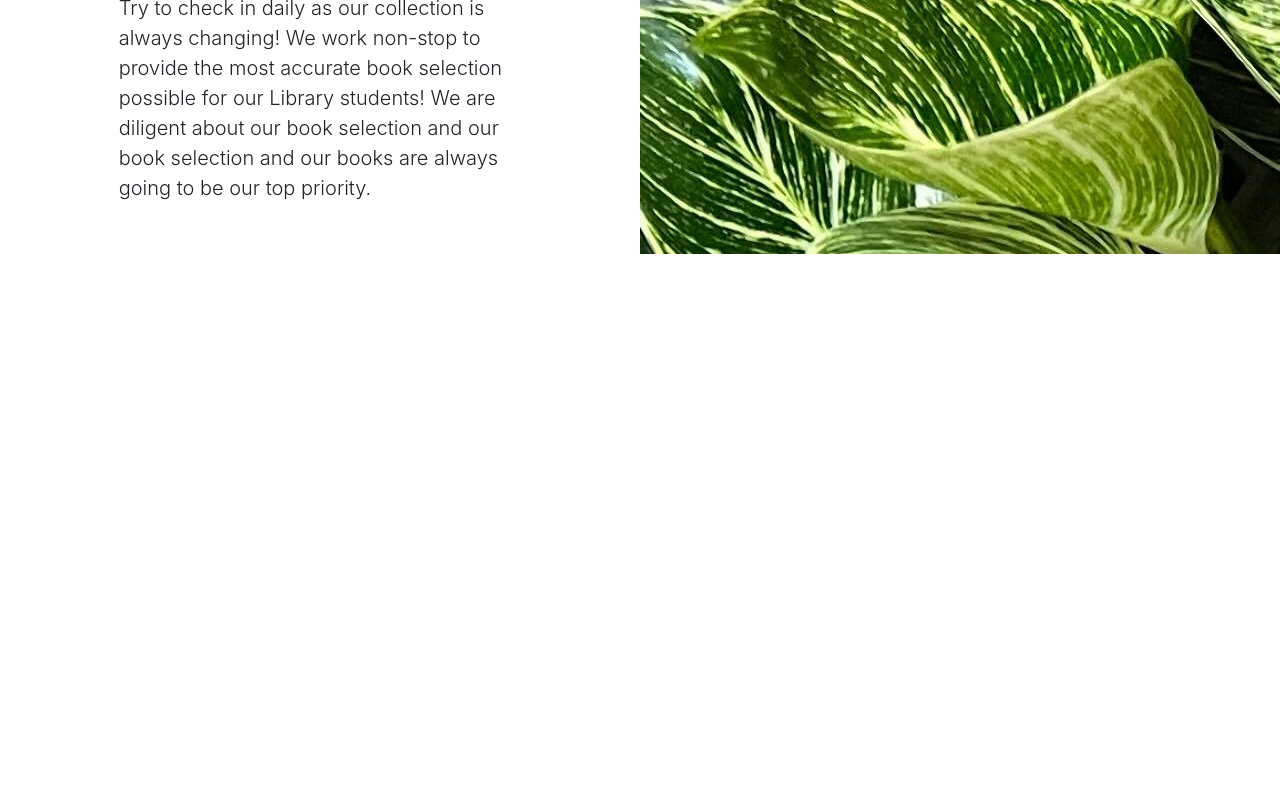
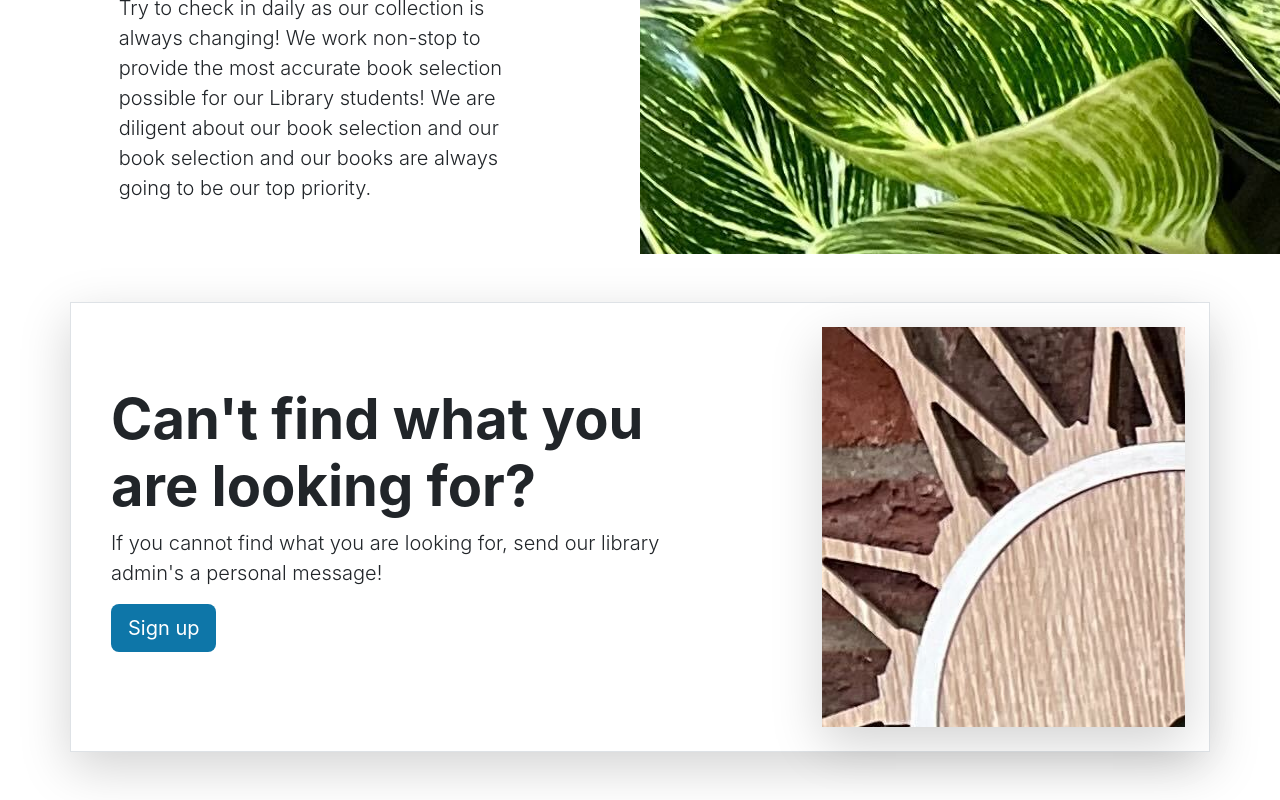
Before and after one commit to krganeshrajhan/library-app, a React (Create React App) app in the folder 03-frontend/react-library/: page / in a window 1280 px wide. Shown: the part 1646-2446 px from the top of the page. Before the commit the page ends 1900 px from the top, so only its background shows below. Built offline with nearby package versions, Linux system fonts and the light colour scheme.

Commit message:
Library Services

```diff
--- a/03-frontend/react-library/src/App.tsx
+++ b/03-frontend/react-library/src/App.tsx
@@ -4,6 +4,7 @@
 import { ExploreTopBooks } from './layouts/HomePage/ExploreTopBooks';
 import { Carousel } from './layouts/HomePage/Carousel';
 import { Heros } from './layouts/HomePage/Heros';
+import { LibraryServices } from './layouts/HomePage/LibraryServices';
 
 function App() {
     return (
@@ -12,6 +13,7 @@
             <ExploreTopBooks />
             <Carousel />
             <Heros />
+            <LibraryServices />
         </div>
     )
 }
--- /dev/null
+++ b/03-frontend/react-library/src/layouts/HomePage/LibraryServices.tsx
@@ -0,0 +1,23 @@
+export const LibraryServices = () => {
+    return (
+        <div className="container my-5">
+            <div className="row p-4 align-items-center border shadow-lg">
+                <div className="col-lg-7 p-3">
+                    <h1 className="display-4 fw-bold">
+                        Can't find what you are looking for?
+                    </h1>
+                    <p className="lead">
+                        If you cannot find what you are looking for,
+                        send our library admin's a personal message!
+                    </p>
+                    <div className="d-grid gap-2 justify-content-md-start mb-4 mb-lg-3">
+                        <a className="btn main-color btn-lg text-white" href="#">
+                            Sign up
+                        </a>
+                    </div>
+                </div>
+                <div className="col-lg-4 offset-lg-1 shadow-lg lost-image"></div>
+            </div>
+        </div>
+    )
+}
```
